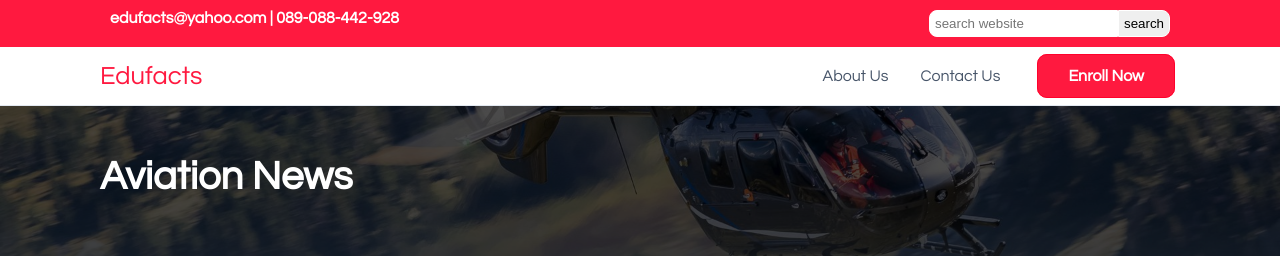
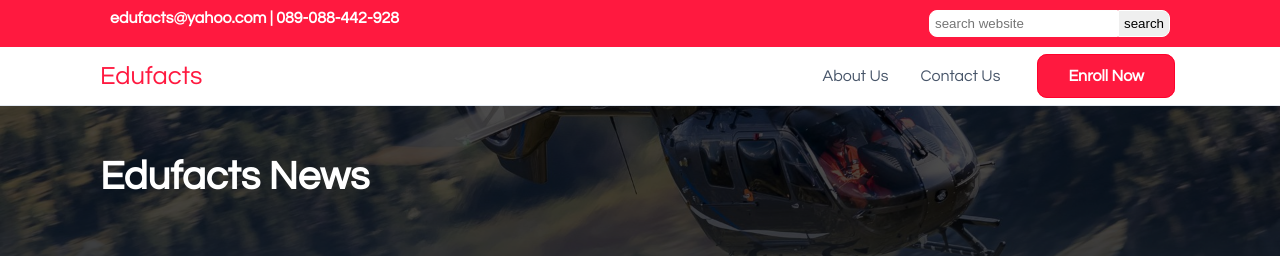
Before and after one commit to mrprotocoll/edufacts, a plain HTML site: page news-details.html in a window 1280 px wide. Shown: the top 258 px of the page. Drawn offline with Linux system fonts and the light colour scheme.

Commit message:
initials

```diff
--- a/news-details.html
+++ b/news-details.html
@@ -4,7 +4,7 @@
     <meta charset="UTF-8">
     <meta http-equiv="X-UA-Compatible" content="IE=edge">
     <meta name="viewport" content="width=device-width, initial-scale=1.0">
-    <title>NCC Aviation</title>
+    <title>Edufacts: News and Event Details</title>
 
     <link rel="stylesheet" href="assets/css/style.css">
     <link rel="stylesheet" href="assets/fontawesome/css/all.min.css">
@@ -55,7 +55,7 @@
     <section class="banner-short">
         <div class="overlay">
             <div class="content">
-                <h1>Aviation News</h1>
+                <h1>Edufacts News</h1>
             </div>
         </div>
     </section>
```
Also changed, not shown: about.html (+1 -1 lines), admission.html (+1 -1 lines), team.html (+1 -1 lines).
